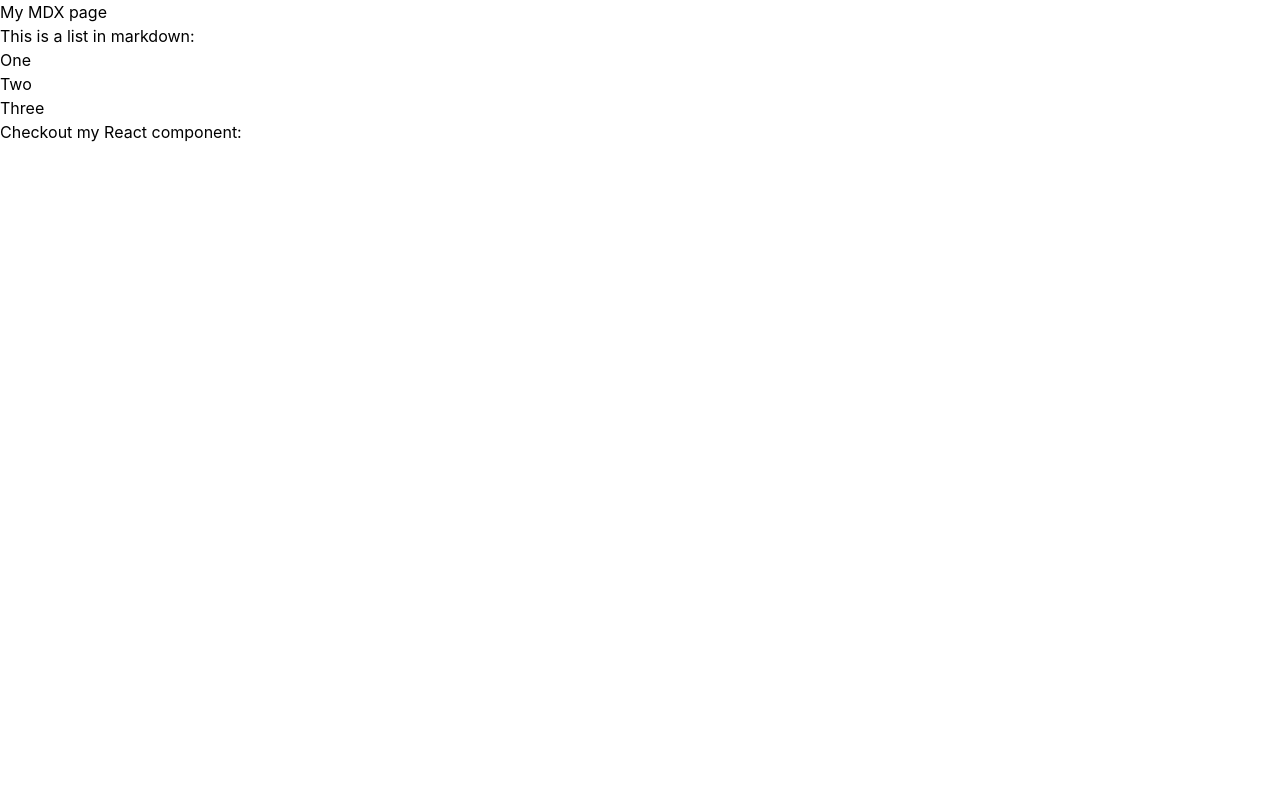
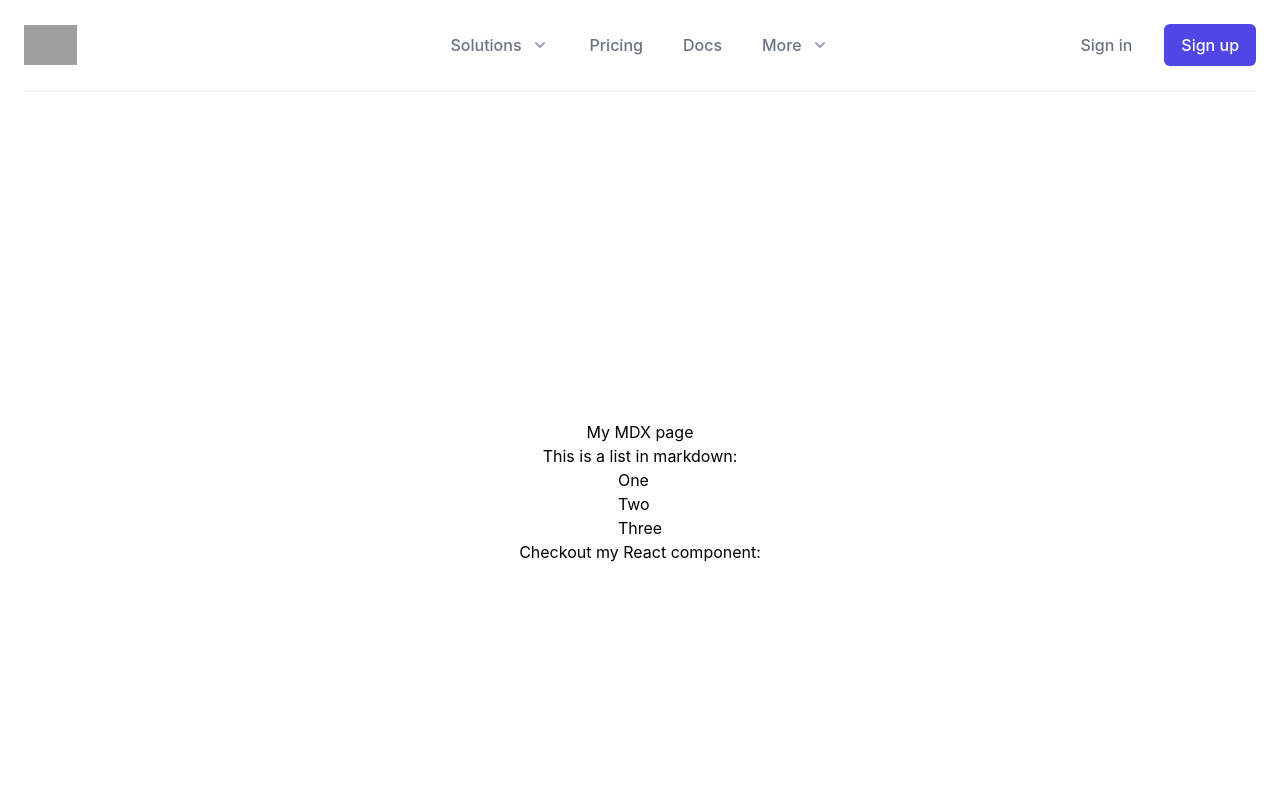
Before and after one commit to kennethfreeflow/next-portfolio, a Next.js app: page /projects/example in a window 1280 px wide. Shown: the top 800 px of the page. Built offline with nearby package versions, Linux system fonts and the light colour scheme; grey boxes are pictures that could not be loaded.

Commit message:
Update _app.tsx

```diff
--- a/src/pages/_app.tsx
+++ b/src/pages/_app.tsx
@@ -1,8 +1,26 @@
 import '../../styles/globals.css'
 import type { AppProps } from 'next/app'
+import BasicLayout from '../layouts/BasicLayout'
+import { NextPage } from 'next'
+import { ReactElement, ReactNode } from 'react'
 
-function MyApp({ Component, pageProps }: AppProps) {
-  return <Component {...pageProps} />
+type NextPageWithLayout = NextPage & {
+  getLayout?: (page: ReactElement) => ReactNode
+}
+
+type AppPropsWithLayout = AppProps & {
+  Component: NextPageWithLayout
+}
+
+function MyApp({ Component, pageProps }: AppPropsWithLayout) {
+  // Use the layout defined at the page level, if available
+  const getLayout = Component.getLayout ?? ((page) => page)
+
+  return getLayout(
+    <BasicLayout>
+      <Component {...pageProps} />
+    </BasicLayout>
+  )
 }
 
 export default MyApp
```
